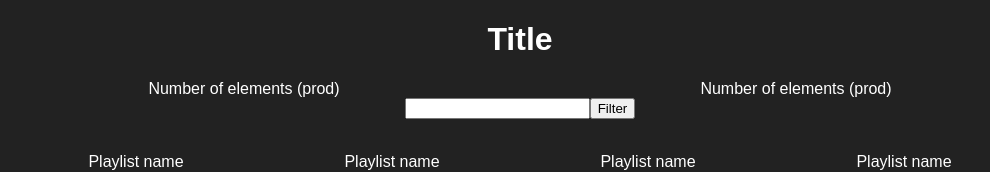
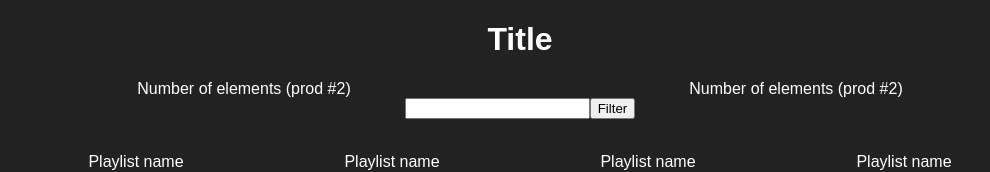
Before and after one commit to jamet-julien/reactplaylist, a React (Create React App) app: page / in a window 1280 px wide. Shown: the top 172 px of the page, without its empty margins (120-1110 px from the left). Built offline with nearby package versions, Linux system fonts and the light colour scheme.

Commit message:
test deploy heroku #2

```diff
--- a/src/App.js
+++ b/src/App.js
@@ -23,7 +23,7 @@ class Aggregation extends Component{
       margin: "0 20px",
       display: "inline-block",};
     return (
-      <span style={style}>Number of elements (prod)</span>
+      <span style={style}>Number of elements (prod #2)</span>
     )
   }
 }
```
